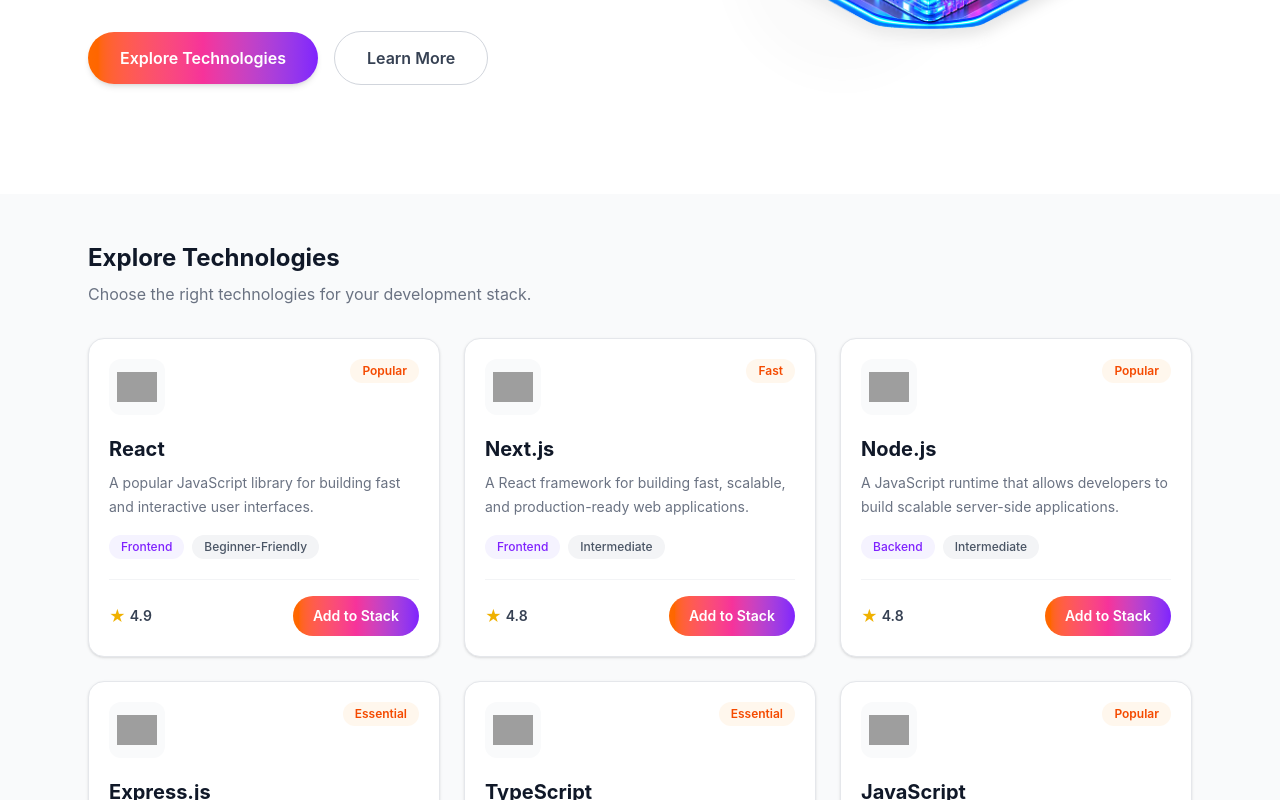
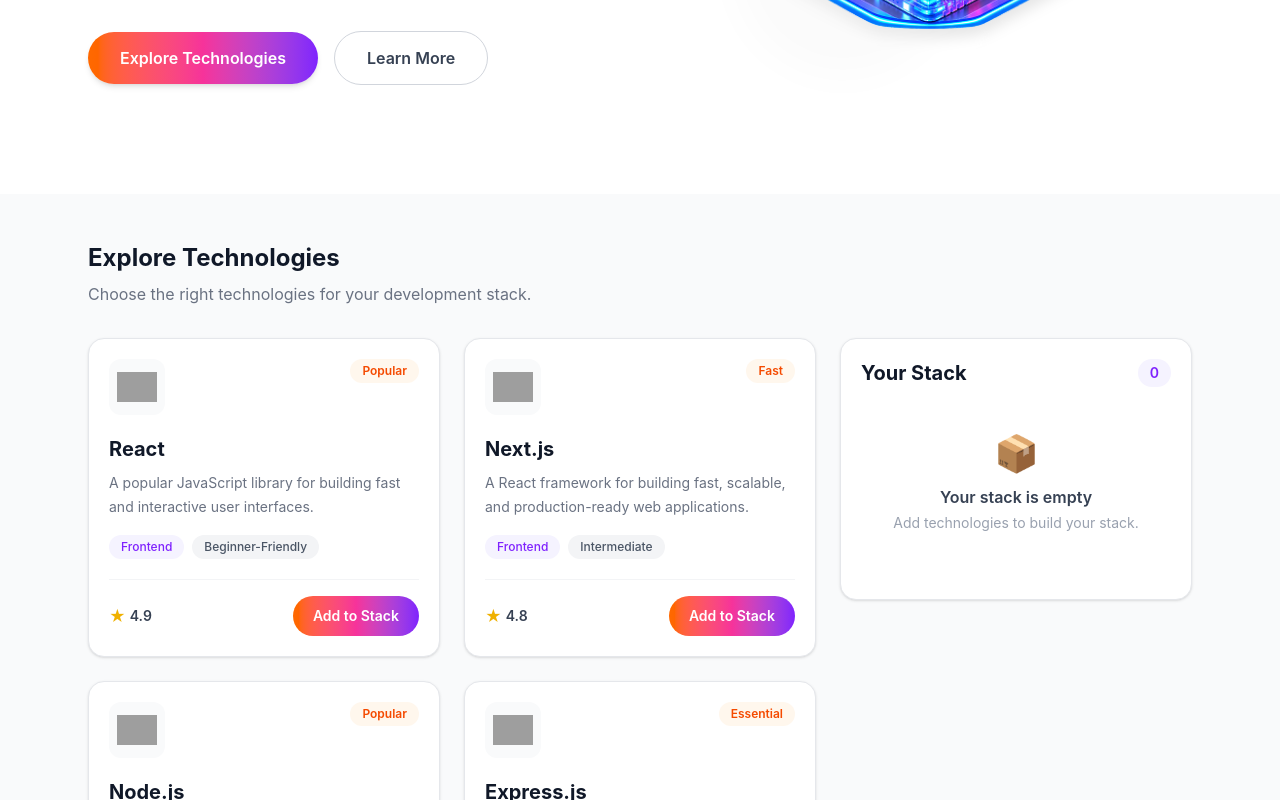
Before and after one commit to protiva-coders/B14-A05-DevStack, a React (Vite) app: page / in a window 1280 px wide. Shown: the part 503-1303 px from the top of the page. Built offline with nearby package versions, Linux system fonts and the light colour scheme; grey boxes are pictures that could not be loaded.

Commit message:
add your stack section and add functionality

```diff
--- a/src/components/technologies/technology.tsx
+++ b/src/components/technologies/technology.tsx
@@ -1,17 +1,24 @@
-import {use} from "react";
+import { use, useState } from "react";
 import type { Itechnology } from "../../types/TechnologyType";
 
-interface TechnologyProps{
-    technologiesPromise: Promise<Itechnology[]>
+interface TechnologyProps {
+  technologiesPromise: Promise<Itechnology[]>;
 }
 
-const Technology = ({technologiesPromise}:TechnologyProps) => {
+const Technology = ({ technologiesPromise }: TechnologyProps) => {
   const technologies = use(technologiesPromise);
-  console.log(technologies);
+
+  const [stack, setStack] = useState<Itechnology[]>([]);
+
+  const handleAddToStack = (technology: Itechnology) => {
+    setStack([...stack, technology]);
+  };
+
   return (
     <section className="bg-gray-50 py-12">
       <div className="mx-auto max-w-6xl px-6">
 
+        {/* Section Heading */}
         <div className="mb-8">
           <h2 className="text-2xl font-bold text-gray-900">
             Explore Technologies
@@ -22,12 +29,17 @@
           </p>
         </div>
 
+        {/* Main Content */}
         <div className="grid grid-cols-3 gap-6">
+
+          {/* Technology Cards */}
+          <div className="col-span-2 grid grid-cols-2 gap-6">
             {technologies.map((technology) => (
               <div
                 key={technology.id}
                 className="rounded-2xl border border-gray-200 bg-white p-5 shadow-sm"
               >
+
                 {/* Icon + Badge */}
                 <div className="flex items-start justify-between">
                   <div className="flex h-14 w-14 items-center justify-center rounded-xl bg-gray-50">
@@ -64,7 +76,7 @@
                   </span>
                 </div>
 
-              {/* Rating + Add Button */}
+                {/* Rating + Button */}
                 <div className="mt-5 flex items-center justify-between border-t border-gray-100 pt-4">
                   <div className="flex items-center gap-1">
                     <span className="text-yellow-500">★</span>
@@ -74,14 +86,76 @@
                     </span>
                   </div>
 
-                <button className="rounded-full bg-gradient-to-r from-orange-500 via-pink-500 to-violet-600 px-5 py-2.5 text-sm font-semibold text-white">
+                  <button
+                    onClick={() => handleAddToStack(technology)}
+                    className="rounded-full bg-gradient-to-r from-orange-500 via-pink-500 to-violet-600 px-5 py-2.5 text-sm font-semibold text-white"
+                  >
                     Add to Stack
                   </button>
+                </div>
+
+              </div>
+            ))}
+          </div>
+
+          {/* Your Stack */}
+          <aside className="h-fit rounded-2xl border border-gray-200 bg-white p-5 shadow-sm">
+
+            {/* Stack Header */}
+            <div className="flex items-center justify-between">
+              <h2 className="text-xl font-bold text-gray-900">
+                Your Stack
+              </h2>
+
+              <span className="rounded-full bg-violet-50 px-3 py-1 text-sm font-semibold text-violet-600">
+                {stack.length}
+              </span>
+            </div>
+
+            {/* Empty State */}
+            {stack.length === 0 ? (
+              <div className="flex min-h-48 flex-col items-center justify-center text-center">
+                <div className="text-4xl">📦</div>
+
+                <h3 className="mt-3 font-semibold text-gray-700">
+                  Your stack is empty
+                </h3>
+
+                <p className="mt-1 text-sm text-gray-400">
+                  Add technologies to build your stack.
+                </p>
+              </div>
+            ) : (
+              /* Selected Technologies */
+              <div className="mt-5 space-y-3">
+                {stack.map((technology) => (
+                  <div
+                    key={technology.id}
+                    className="flex items-center gap-3 rounded-xl border border-gray-100 p-3"
+                  >
+                    <img
+                      src={technology.icon}
+                      alt={technology.name}
+                      className="h-9 w-9 object-contain"
+                    />
+
+                    <div>
+                      <h4 className="text-sm font-semibold text-gray-800">
+                        {technology.name}
+                      </h4>
+
+                      <p className="text-xs text-gray-400">
+                        {technology.category}
+                      </p>
                     </div>
                   </div>
                 ))}
               </div>
+            )}
 
+          </aside>
+
+        </div>
       </div>
     </section>
   );
```
Lines whose indentation alone changed are shown as unchanged.
